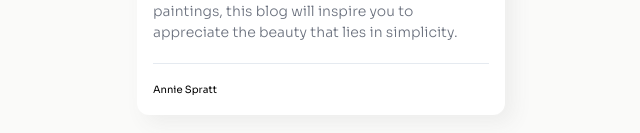
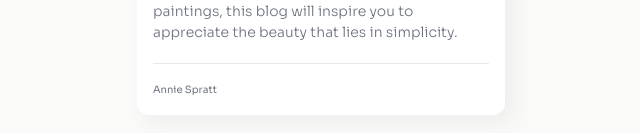
Before and after one commit to Anferp/responsive-web-starter, a plain HTML site: page index.html in a window 1280 px wide. Shown: the part 431-564 px from the top of the page, 319-959 px from the left. Drawn offline with Linux system fonts and the light colour scheme.

Commit message:
Add files via upload

```diff
--- a/css/styles.css
+++ b/css/styles.css
@@ -83,5 +83,6 @@ body{
 .name{
     margin: 0;
     padding-top: 2rem;
-    border-top: 1px var(--linecolor) solid
+    border-top: 1px var(--linecolor) solid;
+    color: #6C727F;
 }
```
